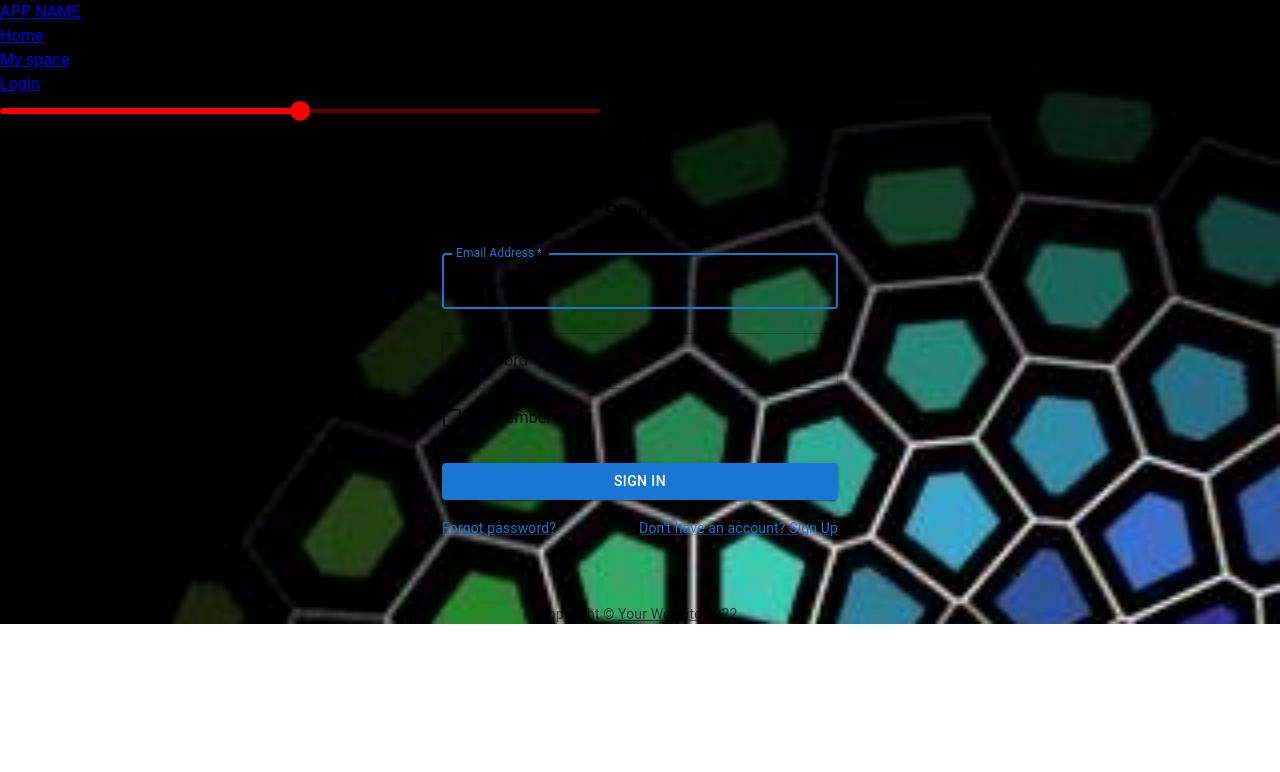
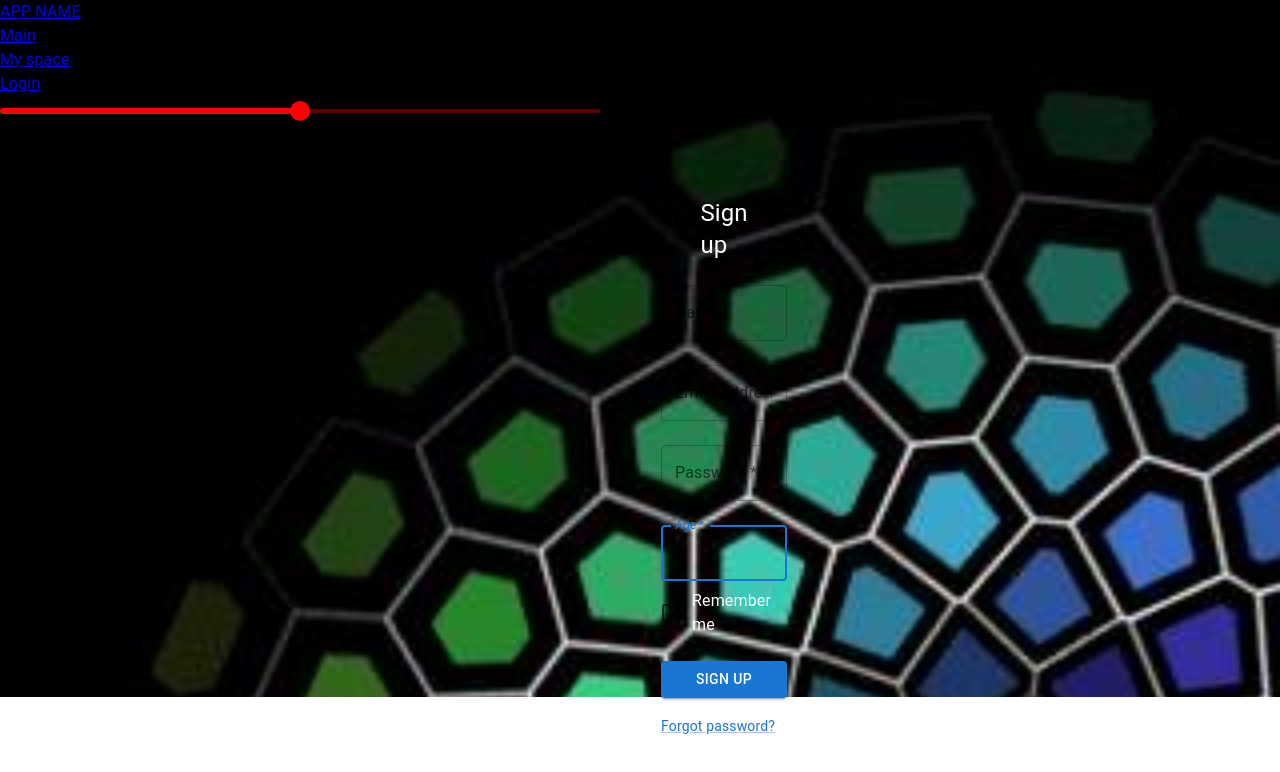
Before and after one commit to im-2000/drum-front, a React (Create React App) app: page /signup in a window 1280 px wide. Shown: the top 772 px of the page. Built offline with nearby package versions, Linux system fonts and the light colour scheme; no server answers.

Commit message:
login + signup

```diff
--- a/src/components/Analyser.jsx
+++ b/src/components/Analyser.jsx
@@ -146,7 +146,7 @@ export function Analyser() {
   });
 
   return (
-    <div className="analyser" style={{}}>
+    <div className="analyser">
       <canvas ref={canvasRef} />
       <br />
       <audio
--- a/src/components/Browser/Browser.jsx
+++ b/src/components/Browser/Browser.jsx
@@ -20,9 +20,11 @@ export const Browser = () => {
         marginTop: 60,
         width: 200,
         height: 1000,
+        color: "white",
       }}
     >
       <ul>
+        <h3 style={{ color: "#42f5c8" }}>Browser</h3>
         {samplesState.samples.map((sample, idx) => {
           return (
             <>
--- a/src/components/Navigation/LoggedOut.js
+++ b/src/components/Navigation/LoggedOut.js
@@ -4,7 +4,7 @@ import NavbarItem from "./NavbarItem";
 export default function LoggedOut() {
   return (
     <>
-      <NavbarItem path="/login" linkText="Login" />
+      <NavbarItem path="/" linkText="Login" />
     </>
   );
 }
--- a/src/components/Navigation/index.js
+++ b/src/components/Navigation/index.js
@@ -23,7 +23,7 @@ export function Navigation() {
       }}
     >
       <Navbar>
-        <Navbar.Brand as={NavLink} to="/">
+        <Navbar.Brand as={NavLink} to="/main">
           APP NAME
         </Navbar.Brand>
         {/* <Navbar.Toggle aria-controls="basic-navbar-nav" /> */}
@@ -34,7 +34,7 @@ export function Navigation() {
             }}
             fill
           >
-            <NavbarItem path="/" linkText="Home" />
+            <NavbarItem path="/main" linkText="Main" />
             {<NavbarItem path="/myspace" linkText="My space" />}
 
             {loginLogoutControls}
--- a/src/components/channel_rack.css
+++ b/src/components/channel_rack.css
@@ -10,7 +10,7 @@
   align-items: center;
   justify-content: center;
   flex-wrap: wrap;
-  height: 100;
+  height: 400px;
   width: 600px;
   /* background-color: blueviolet; */
   padding: 50px;
@@ -22,7 +22,7 @@
 .box {
   background-color: rgb(164, 67, 255);
   cursor: pointer;
-  border: 5px solid rgb(213, 213, 213);
+  border: 4px solid rgb(5, 199, 196);
   border-radius: 10px;
   box-shadow: 2px 2px 5px rgba(0, 0, 0, 8);
   margin: 5px;
--- a/src/pages/Login/Login.jsx
+++ b/src/pages/Login/Login.jsx
@@ -0,0 +1,168 @@
+import * as React from "react";
+
+import Button from "@mui/material/Button";
+import CssBaseline from "@mui/material/CssBaseline";
+import TextField from "@mui/material/TextField";
+import FormControlLabel from "@mui/material/FormControlLabel";
+import Checkbox from "@mui/material/Checkbox";
+import Link from "@mui/material/Link";
+import Grid from "@mui/material/Grid";
+import Box from "@mui/material/Box";
+// import LockOutlinedIcon from "@mui/icons-material/LockOutlined";
+import Typography from "@mui/material/Typography";
+import Container from "@mui/material/Container";
+import { createTheme, ThemeProvider } from "@mui/material/styles";
+import { login } from "../../store/user/actions";
+import { selectToken } from "../../store/user/selectors";
+import { useDispatch, useSelector } from "react-redux";
+import { useNavigate } from "react-router-dom";
+import { useState, useEffect } from "react";
+
+function Copyright(props) {
+  return (
+    <Typography
+      variant="body2"
+      color="text.secondary"
+      align="center"
+      {...props}
+    >
+      {"Copyright © "}
+      <Link color="inherit" href="https://mui.com/">
+        Your Website
+      </Link>{" "}
+      {new Date().getFullYear()}
+      {"."}
+    </Typography>
+  );
+}
+
+const theme = createTheme();
+
+export default function SignIn() {
+  const [email, setEmail] = useState("");
+  const [password, setPassword] = useState("");
+  const dispatch = useDispatch();
+  const token = useSelector(selectToken);
+  const navigate = useNavigate();
+
+  useEffect(() => {
+    if (token !== null) {
+      navigate("/main");
+    }
+  }, [token, navigate]);
+
+  function submitForm(event) {
+    // console.log("hi");
+    event.preventDefault();
+
+    dispatch(login(email, password));
+
+    setEmail("");
+    setPassword("");
+  }
+
+  const handleSubmit = (event) => {
+    event.preventDefault();
+    const data = new FormData(event.currentTarget);
+    console.log({
+      email: data.get("email"),
+      password: data.get("password"),
+    });
+  };
+
+  return (
+    <div
+      style={{
+        color: "white",
+        // backgroundColor: "white",
+        marginLeft: 700,
+        marginRight: 700,
+        borderBlockColor: "white",
+        maxHeight: 500,
+        alignItems: "center",
+        justifyContent: "center",
+      }}
+    >
+      <ThemeProvider style={{ color: "white" }} theme={theme}>
+        <Container component="main" maxWidth="xs">
+          <CssBaseline />
+          <Box
+            sx={{
+              marginTop: 8,
+              display: "flex",
+              flexDirection: "column",
+              alignItems: "center",
+            }}
+          >
+            {/* <Avatar sx={{ m: 1, bgcolor: "secondary.main" }}>
+            <LockOutlinedIcon />
+          </Avatar> */}
+            <Typography component="h1" variant="h5">
+              Sign in
+            </Typography>
+            <Box
+              component="form"
+              onSubmit={handleSubmit}
+              noValidate
+              sx={{ mt: 1 }}
+            >
+              <TextField
+                margin="normal"
+                required
+                fullWidth
+                id="email"
+                label="Email Address"
+                name="email"
+                autoComplete="email"
+                autoFocus
+                value={email}
+                onChange={(event) => setEmail(event.target.value)}
+                type="email"
+                placeholder="Enter email"
+              />
+              <TextField
+                margin="normal"
+                required
+                fullWidth
+                name="password"
+                label="Password"
+                type="password"
+                id="password"
+                autoComplete="current-password"
+                value={password}
+                onChange={(event) => setPassword(event.target.value)}
+                placeholder="Password"
+              />
+              <FormControlLabel
+                control={<Checkbox value="remember" color="primary" />}
+                label="Remember me"
+              />
+              <Button
+                onClick={submitForm}
+                type="submit"
+                fullWidth
+                variant="contained"
+                sx={{ mt: 3, mb: 2 }}
+              >
+                Login
+              </Button>
+              <Grid container>
+                <Grid item xs>
+                  <Link href="#" variant="body2">
+                    Forgot password?
+                  </Link>
+                </Grid>
+                <Grid item>
+                  <Link href="/signup" variant="body2">
+                    {"Don't have an account? Sign Up"}
+                  </Link>
+                </Grid>
+              </Grid>
+            </Box>
+          </Box>
+          <Copyright sx={{ mt: 8, mb: 4 }} />
+        </Container>
+      </ThemeProvider>
+    </div>
+  );
+}
--- a/src/pages/Login/index.js
+++ b/src/pages/Login/index.js
@@ -7,6 +7,7 @@ import { selectToken } from "../../store/user/selectors";
 import { useDispatch, useSelector } from "react-redux";
 import { useNavigate, Link } from "react-router-dom";
 import { Col } from "react-bootstrap";
+import background from "../../image/circle.jpeg";
 import "./styles.css";
 
 export default function SignUp() {
@@ -18,7 +19,7 @@ export default function SignUp() {
 
   useEffect(() => {
     if (token !== null) {
-      navigate("/");
+      navigate("/main");
     }
   }, [token, navigate]);
 
@@ -33,6 +34,7 @@ export default function SignUp() {
   }
 
   return (
+    <div>
       <Container>
         <Form as={Col} md={{ span: 6, offset: 3 }} className="mt-5">
           <h1 className="mt-5 mb-5">Login</h1>
@@ -67,5 +69,6 @@ export default function SignUp() {
           </Link>
         </Form>
       </Container>
+    </div>
   );
 }
--- a/src/pages/Login/styles.css
+++ b/src/pages/Login/styles.css
@@ -0,0 +1,4 @@
+.Login {
+  align-items: center;
+  justify-content: center;
+}
--- a/src/pages/SignUp/SignUp.js
+++ b/src/pages/SignUp/SignUp.js
@@ -1,5 +1,5 @@
 import * as React from "react";
-import Avatar from "@mui/material/Avatar";
+
 import Button from "@mui/material/Button";
 import CssBaseline from "@mui/material/CssBaseline";
 import TextField from "@mui/material/TextField";
@@ -12,6 +12,11 @@ import Box from "@mui/material/Box";
 import Typography from "@mui/material/Typography";
 import Container from "@mui/material/Container";
 import { createTheme, ThemeProvider } from "@mui/material/styles";
+import { signUp } from "../../store/user/actions";
+import { selectToken } from "../../store/user/selectors";
+import { useDispatch, useSelector } from "react-redux";
+import { useNavigate } from "react-router-dom";
+import { useState, useEffect } from "react";
 
 function Copyright(props) {
   return (
@@ -33,18 +38,58 @@ function Copyright(props) {
 
 const theme = createTheme();
 
-export default function SignIn() {
-  const handleSubmit = (event) => {
+export default function SignUp() {
+  const [name, setName] = useState("");
+  const [email, setEmail] = useState("");
+  const [password, setPassword] = useState("");
+  const [age, setAge] = useState("");
+  const dispatch = useDispatch();
+  const token = useSelector(selectToken);
+  const navigate = useNavigate();
+
+  useEffect(() => {
+    if (token !== null) {
+      navigate("/main");
+    }
+  }, [token, navigate]);
+
+  function submitForm(event) {
+    // console.log("hi");
     event.preventDefault();
-    const data = new FormData(event.currentTarget);
-    console.log({
-      email: data.get("email"),
-      password: data.get("password"),
-    });
-  };
+
+    dispatch(signUp(name, email, password, age));
+
+    setName("");
+    setEmail("");
+    setPassword("");
+    setAge("");
+  }
+
+  // const handleSubmit = (event) => {
+  //   event.preventDefault();
+  //   const data = new FormData(event.currentTarget);
+  //   console.log({
+  //     name: data.get("name"),
+  //     email: data.get("email"),
+  //     password: data.get("password"),
+  //   });
+  // };
 
   return (
-    <ThemeProvider theme={theme}>
+    <div
+      style={{
+        color: "white",
+        // backgroundColor: "white",
+        marginLeft: 700,
+        marginRight: 700,
+        color: "white",
+
+        maxHeight: 500,
+        alignItems: "center",
+        justifyContent: "center",
+      }}
+    >
+      <ThemeProvider style={{ color: "white" }} theme={theme}>
         <Container component="main" maxWidth="xs">
           <CssBaseline />
           <Box
@@ -53,20 +98,35 @@ export default function SignIn() {
               display: "flex",
               flexDirection: "column",
               alignItems: "center",
+              color: "white",
             }}
           >
             {/* <Avatar sx={{ m: 1, bgcolor: "secondary.main" }}>
             <LockOutlinedIcon />
           </Avatar> */}
             <Typography component="h1" variant="h5">
-            Sign in
+              Sign up
             </Typography>
             <Box
               component="form"
-            onSubmit={handleSubmit}
+              onSubmit={submitForm}
               noValidate
               sx={{ mt: 1 }}
             >
+              <TextField
+                margin="normal"
+                required
+                fullWidth
+                id="name"
+                label="Name"
+                name="name"
+                autoComplete="name"
+                autoFocus
+                value={name}
+                onChange={(event) => setName(event.target.value)}
+                type="email"
+                placeholder="Enter email"
+              />
               <TextField
                 margin="normal"
                 required
@@ -76,6 +136,10 @@ export default function SignIn() {
                 name="email"
                 autoComplete="email"
                 autoFocus
+                value={email}
+                onChange={(event) => setEmail(event.target.value)}
+                type="email"
+                placeholder="Enter email"
               />
               <TextField
                 margin="normal"
@@ -86,18 +150,36 @@ export default function SignIn() {
                 type="password"
                 id="password"
                 autoComplete="current-password"
+                value={password}
+                onChange={(event) => setPassword(event.target.value)}
+                placeholder="Password"
+              />
+              <TextField
+                margin="normal"
+                required
+                fullWidth
+                id="age"
+                label="Age"
+                name="age"
+                autoComplete="age"
+                autoFocus
+                value={age}
+                onChange={(event) => setAge(event.target.value)}
+                type="email"
+                placeholder="Enter email"
               />
               <FormControlLabel
                 control={<Checkbox value="remember" color="primary" />}
                 label="Remember me"
               />
               <Button
+                onClick={submitForm}
                 type="submit"
                 fullWidth
                 variant="contained"
                 sx={{ mt: 3, mb: 2 }}
               >
-              Sign In
+                Sign Up
               </Button>
               <Grid container>
                 <Grid item xs>
@@ -106,15 +188,14 @@ export default function SignIn() {
                   </Link>
                 </Grid>
                 <Grid item>
-                <Link href="/" variant="body2">
-                  {"Don't have an account? Sign Up"}
-                </Link>
+                  <Link href="/signup" variant="body2"></Link>
                 </Grid>
               </Grid>
             </Box>
           </Box>
-        <Copyright sx={{ mt: 8, mb: 4 }} />
+          {/* <Copyright sx={{ mt: 8, mb: 4 }}/> */}
         </Container>
       </ThemeProvider>
+    </div>
   );
 }
```
Also changed, not shown: src/App.js (+5 -3 lines). Lines whose indentation alone changed are shown as unchanged.
